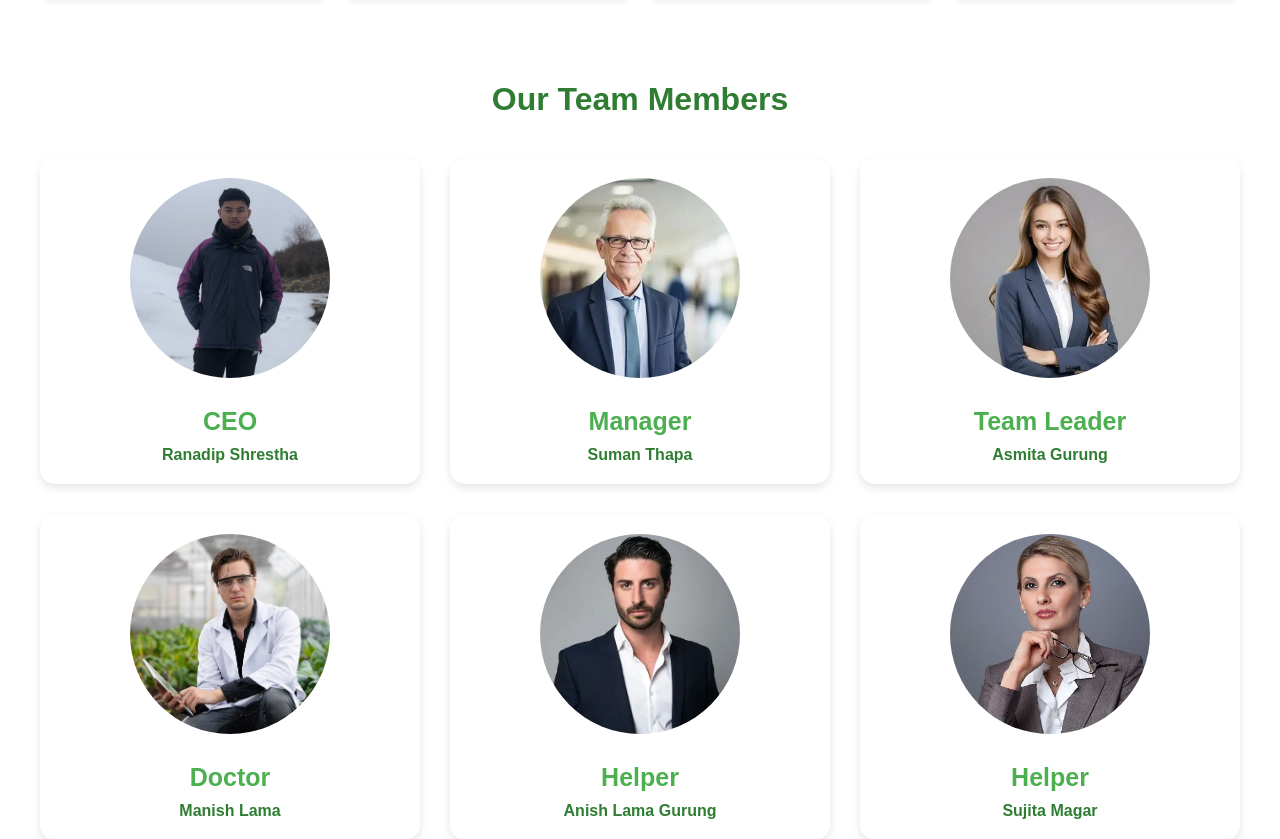
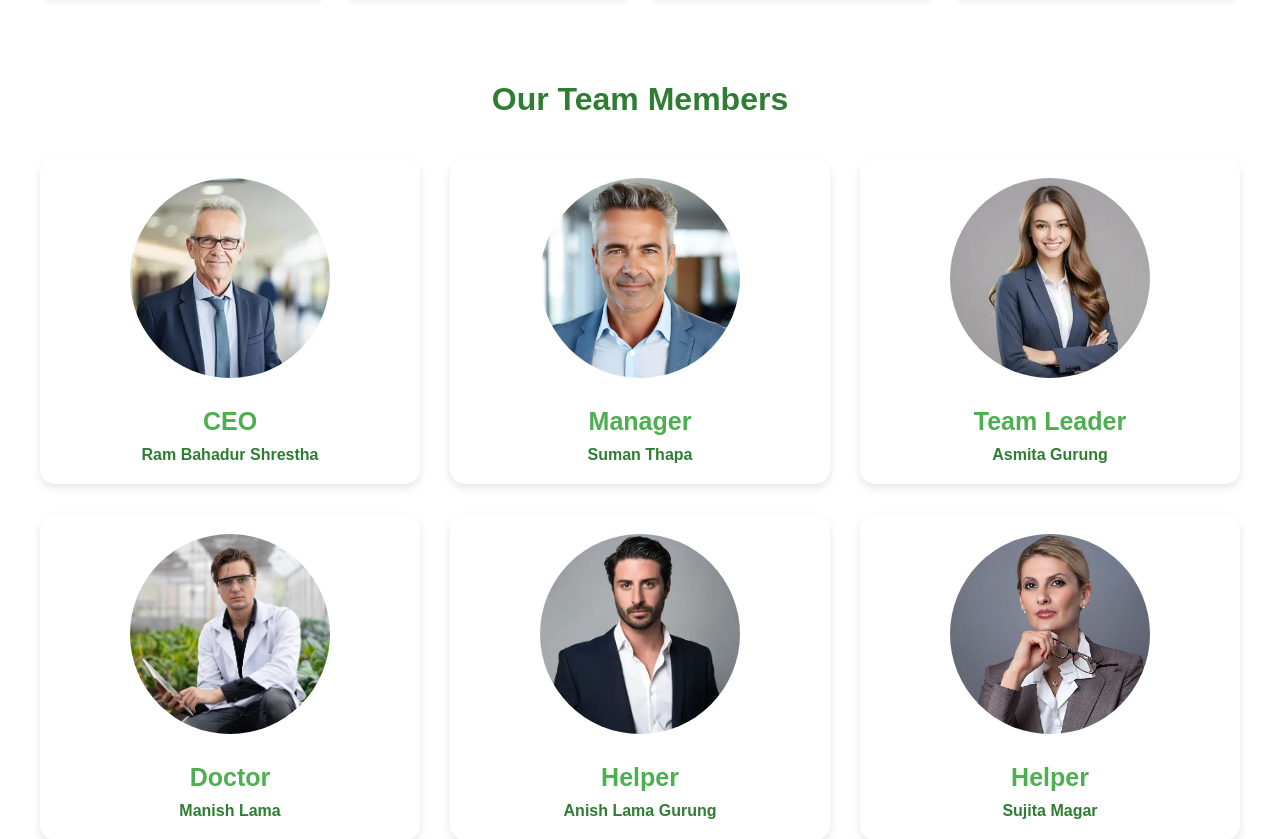
Before and after one commit to RanadipShrestha/AgroNepal, a Django app: page /about/ in a window 1280 px wide. Shown: the part 2471-3310 px from the top of the page. Run offline with Django 5.2, Linux system fonts and the light colour scheme.

Commit message:
Update: update some bug

```diff
--- a/agroNepal/agro/views.py
+++ b/agroNepal/agro/views.py
@@ -132,7 +132,7 @@ def event(request):
 
   events_list = events_list.order_by('date')
 
-  paginator = Paginator(events_list, 9)
+  paginator = Paginator(events_list, 6)
   page_number = request.GET.get('page')
   events = paginator.get_page(page_number)
 
--- a/agroNepal/static/assets/css/header.css
+++ b/agroNepal/static/assets/css/header.css
@@ -3,7 +3,7 @@
   align-items: center;
   justify-content: space-between;
   background-color: #103d10;
-  padding: 0 40px;
+  padding: 0 45px;
   height: 70px;
 }
 
--- a/agroNepal/templates/pages/includesAbout/teamMember.html
+++ b/agroNepal/templates/pages/includesAbout/teamMember.html
@@ -4,16 +4,16 @@
   <div class="team-grid">
     <div class="team-member">
       <img
-        src="{% static 'assets/image/Team Member/Ceo.jpg' %}"
+        src="{% static 'assets/image/Team Member/Manager.jpg' %}"
         alt="CEO Ranadip Shrestha"
       />
       <h3>CEO</h3>
-      <p>Ranadip Shrestha</p>
+      <p>Ram Bahadur Shrestha</p>
     </div>
     <div class="team-member">
       <img
-        src="{% static 'assets/image/Team Member/Manager.jpg' %}"
-        alt="Manager Ranadip Shrestha"
+        src="{% static 'assets/image/Team Member/Manager1.jpg' %}"
+        alt="Manager"
       />
       <h3>Manager</h3>
       <p>Suman Thapa</p>
@@ -21,7 +21,7 @@
     <div class="team-member">
       <img
         src="{% static 'assets/image/Team Member/TeamLeader.jpg' %}"
-        alt="Team Leader Ranadip Shrestha"
+        alt="Team Leader"
       />
       <h3>Team Leader</h3>
       <p>Asmita Gurung</p>
@@ -29,7 +29,7 @@
     <div class="team-member">
       <img
         src="{% static 'assets/image/Team Member/Doctor.jpg' %}"
-        alt="Doctor Ranadip Shrestha"
+        alt="Doctor"
       />
       <h3>Doctor</h3>
       <p>Manish Lama</p>
@@ -37,7 +37,7 @@
     <div class="team-member">
       <img
         src="{% static 'assets/image/Team Member/Helper.jpg' %}"
-        alt="Helper Ranadip Shrestha"
+        alt="Helper"
       />
       <h3>Helper</h3>
       <p>Anish Lama Gurung</p>
@@ -45,7 +45,7 @@
     <div class="team-member">
       <img
         src="{% static 'assets/image/Team Member/girlHelper.jpg' %}"
-        alt="CEO Ranadip Shrestha"
+        alt="CEO"
       />
       <h3>Helper</h3>
       <p>Sujita Magar</p>
```
Also changed, not shown: agroNepal/adminDashboard/views.py (+4 -4 lines), agroNepal/media/img/blogannouncementImage/Screenshot_2026-04-20_003351.png (added), agroNepal/static/assets/image/Team Member/Ceo.jpg (deleted), agroNepal/static/assets/image/Team Member/Manager1.jpg (added).
